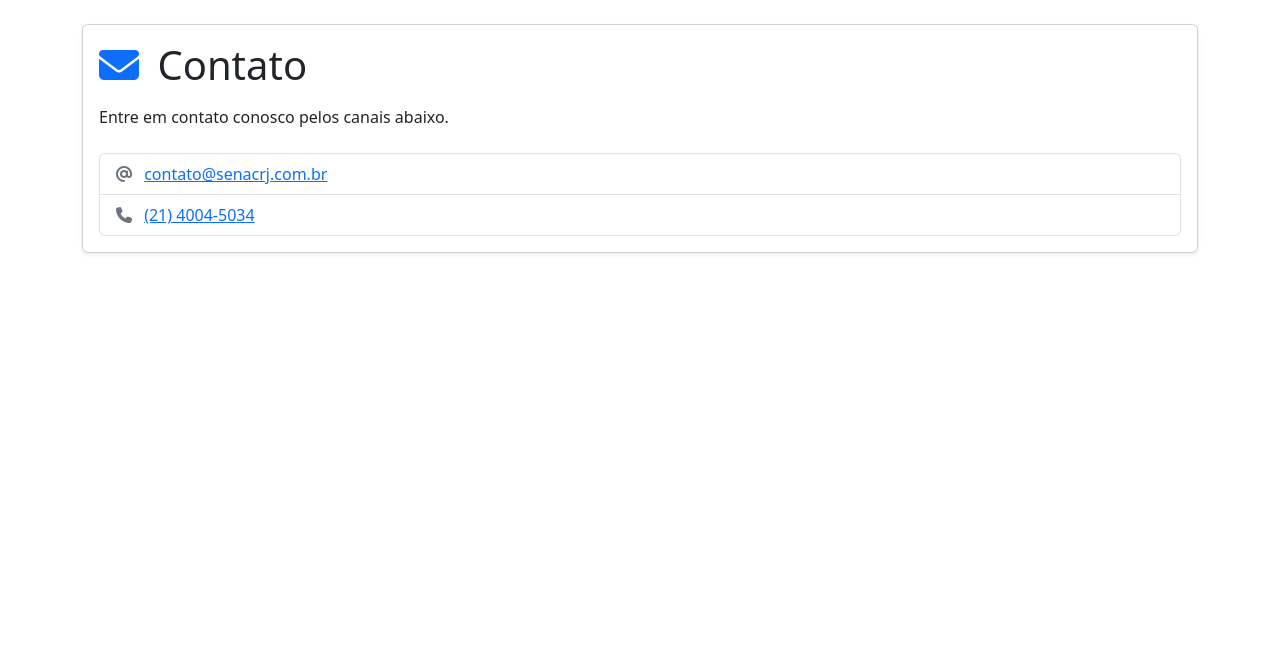
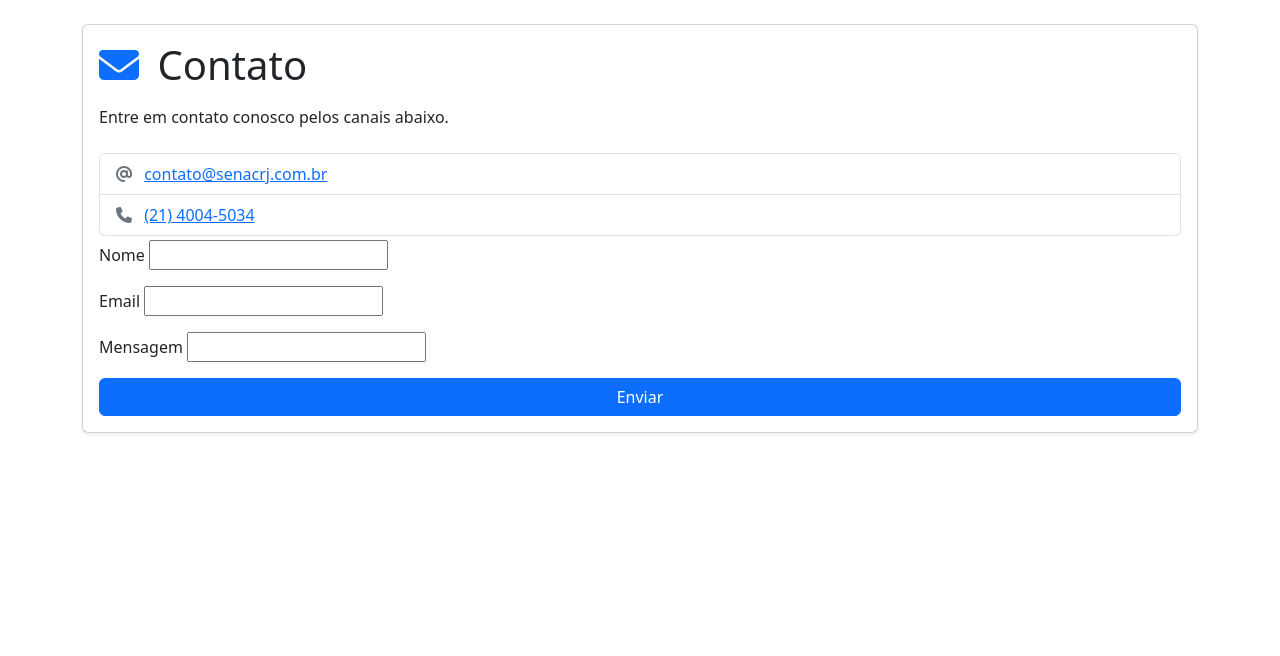
Before and after one commit to nielsenrio/solartech, a Django app: template pages/templates/pages/contato.html in a window 1280 px wide. Shown: the part 64-720 px from the top of the page. Run offline with Django 5.2, Linux system fonts and the light colour scheme; the template is opened without the code that fills it, so the values that code supplies are empty, except form fields; tables that the repository leaves empty hold one stand-in row (values such as "Sample post"); form fields are guessed from the names that the template uses.

Commit message:
feat: adicionado funcionalidade de formulário - Django Forms

```diff
--- a/pages/templates/pages/contato.html
+++ b/pages/templates/pages/contato.html
@@ -26,8 +26,64 @@
           <a href="tel:+552140045034">(21) 4004-5034</a>
         </li>
       </ul>
+
+      <form action="{% url 'contato' %}" method="post">
+        {% csrf_token %}
+
+        <div class="mb-3 mt-1">
+            {% if form.nome.errors %}
+            <div class="alert text-danger" role="alert">
+                {{ form.nome.errors }}
+            </div>
+            {% endif %}
+            {{ form.nome.label_tag }}
+            {{ form.nome }}
+        </div>
+
+        <div class="mb-3">
+            {% if form.email.errors %}
+            <div class="alert text-danger" role="alert">
+                {{ form.email.errors }}
+            </div>
+            {% endif %}
+            {{ form.email.label_tag }}
+            {{ form.email }}
+        </div>
+
+        <div class="mb-3">
+            {% if form.mensagem.errors %}
+            <div class="alert text-danger" role="alert">
+                {{ form.mensagem.errors }}
+            </div>
+            {% endif %}
+            {{ form.mensagem.label_tag }}
+            {{ form.mensagem }}
+        </div>
+
+        <div class="d-grid gap-2">
+            <button class="btn btn-primary" type="submit">Enviar</button>
+        </div>
+      </form>
     </div>
   </div>
 </section>
 
 {% endblock %}
+
+<!--
+# Revisar a view contato e explicar, em comentário no código:
+#
+# O que acontece quando a requisição é GET.
+# Resp.: Nenhum dado foi enviado pelo formulário, então é criado o formulário vazio.
+#
+# O que acontece quando a requisição é POST.
+# Resp.: Formulário sendo preenchido e ao clicar no botão envio, o navegador faz o processamento das informações (captura dos dados) por requisição POST.
+#
+# Por que usamos form.is_valid().
+# Resp.: Meu entendimento é que através deste recurso do Django que ocorre a validação em back-end
+#        (momento em que os dados são capturados e enviados via requisição POST)
+#
+# Por que usamos cleaned_data.
+# Resp.: Meu entendimento é que os dados recebidos no formulário são tratados pelo cleaned_dat (como limpeza de espaços).
+         Dar consistência aos dados x campos dos formulários.
+-->
--- a/pages/urls.py
+++ b/pages/urls.py
@@ -1,10 +1,11 @@
+from . import views
 from django.urls import path
-from . import views
 
 urlpatterns = [
+    # Quando acessar a raiz do site ("/"), chama a view home
     path('', views.home, name='home'),
     path('contato/', views.contato, name='contato'),
     path('sobre/', views.sobre, name='sobre'),
     path('ajuda/', views.ajuda, name='ajuda'),
-    path('ola/<str:nome>/', views.saudacao, name='saudacao'),
+    path('ola/<str:nome>/<int:idade>', views.saudacao, name='saudacao'),
 ]
--- a/senac_site/settings.py
+++ b/senac_site/settings.py
@@ -103,9 +103,11 @@ AUTH_PASSWORD_VALIDATORS = [
 # Internationalization
 # https://docs.djangoproject.com/en/6.0/topics/i18n/
 
-LANGUAGE_CODE = 'en-us'
+#LANGUAGE_CODE = 'en-us'
+#TIME_ZONE = 'UTC'
 
-TIME_ZONE = 'UTC'
+LANGUAGE_CODE = 'pt-br'
+TIME_ZONE = 'America/Sao_Paulo'
 
 USE_I18N = True
 
```
Also changed, not shown: pages/forms.py (added, +66 -0 lines), pages/templates/pages/contato_resultado.html (added, +27 -0 lines), pages/views.py (+30 -8 lines).
